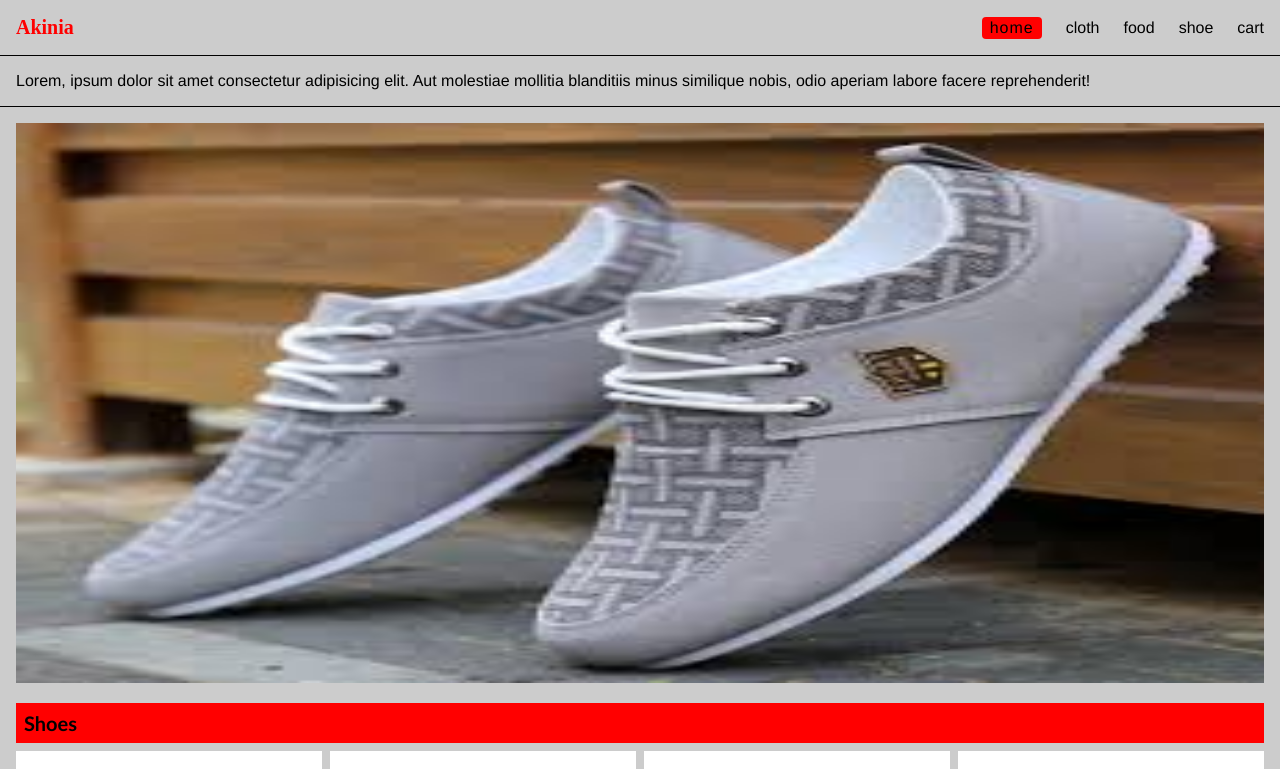
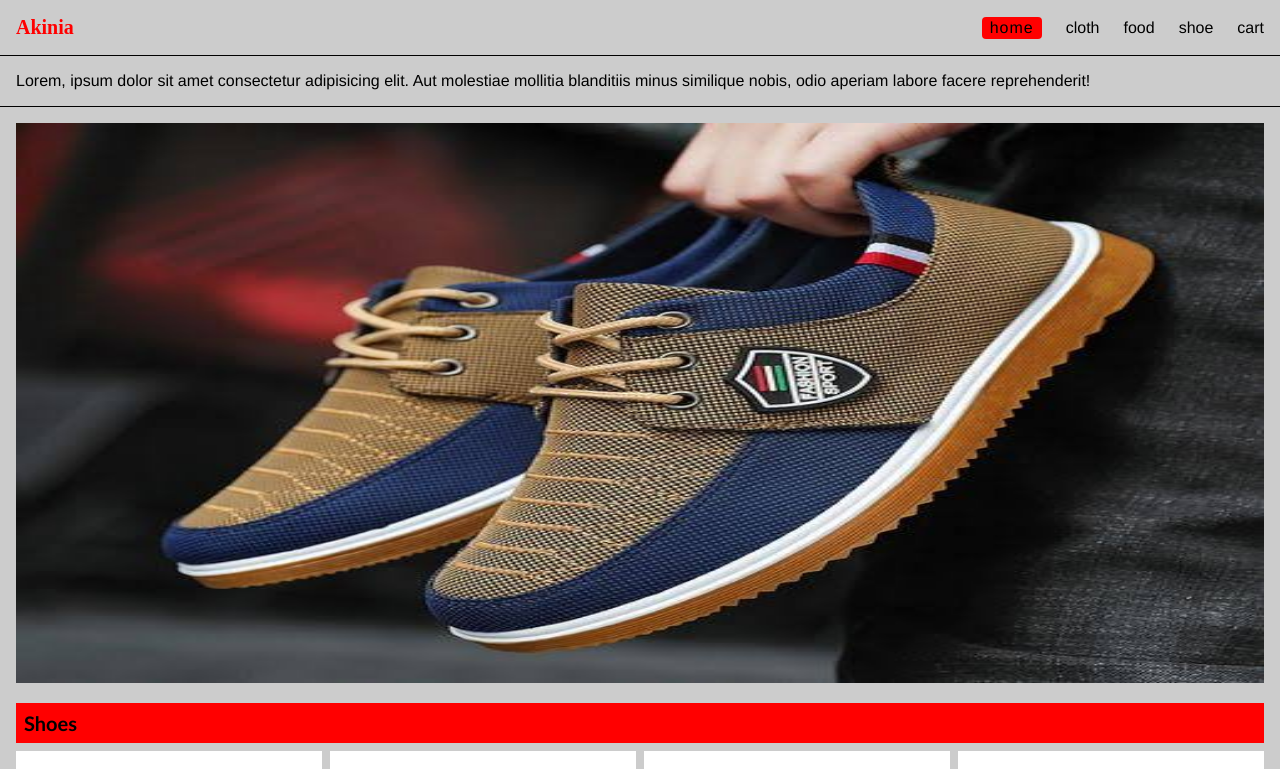
Before and after one commit to codthathing/Akin-Shop, a React (Vite) app: page / in a window 1280 px wide. Shown: the top 769 px of the page. Built offline with nearby package versions, Linux system fonts and the light colour scheme.

Commit message:
updated the animation at the front page

```diff
--- a/src/pages/home/home.jsx
+++ b/src/pages/home/home.jsx
@@ -11,20 +11,17 @@ import pants from "../images/pants.jpeg";
 import semo from "../images/semo.jpeg";
 import spag from "../images/spag.jpeg"
 
-
 const Home = () => {
-
   const [displayImage, setDisplayImage] = useState(ashion);
 
   const images = [ashion, casuals, checkMen, pants, semo, spag];
-  useEffect(() => {
+  window.addEventListener("load", () => {
     let i = 0;
-    const timeout = setInterval(() => {
+    setInterval(() => {
       setDisplayImage(images[i]);
       { (i < images.length - 1) ? i++ : i = 0 };
     }, 2500);
-    return () => clearInterval(timeout);
-  }, []);
+  });
 
 
   return (
```
